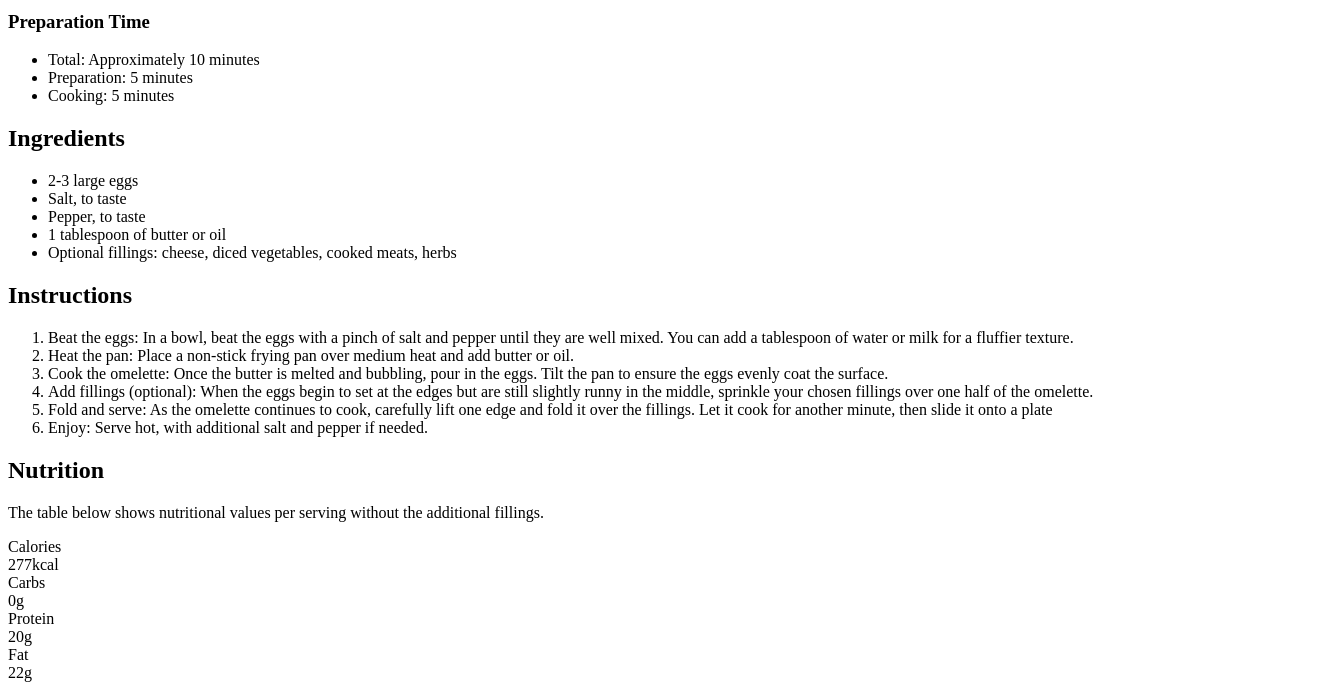
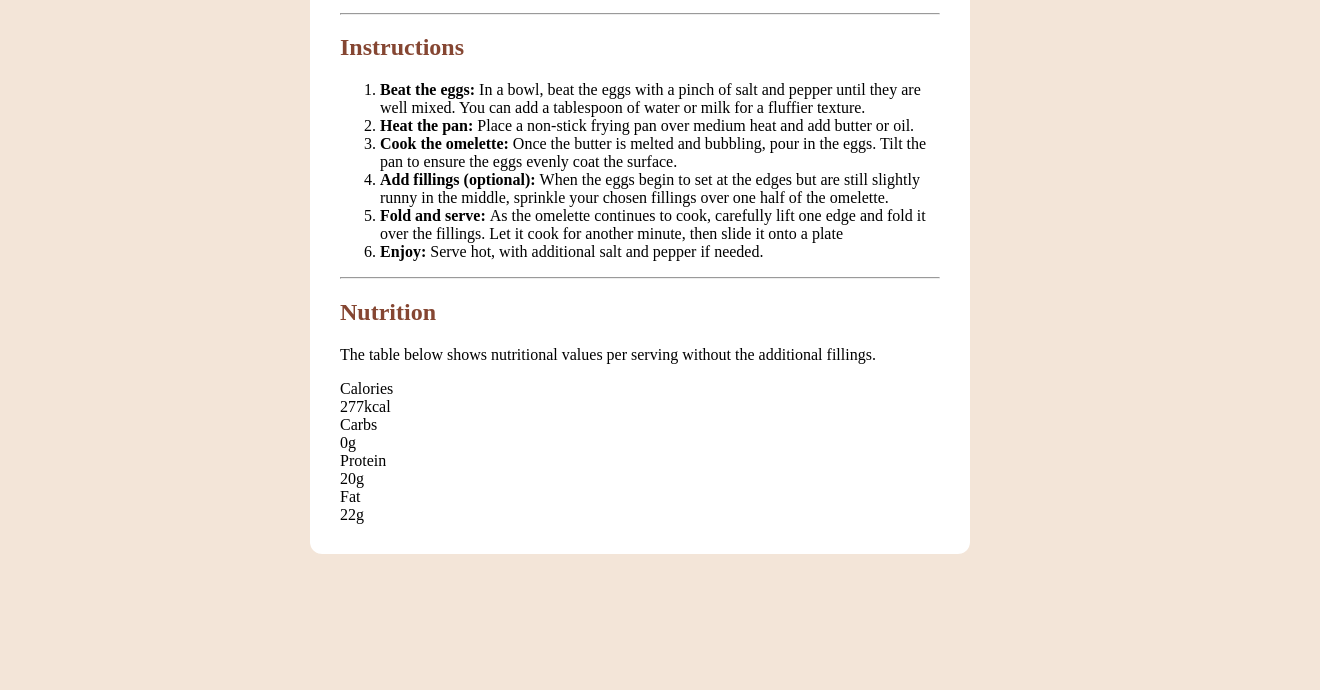
Before and after one commit to jbello-development/recipe-page-main, a plain HTML site: page index.html in a window 1280 px wide. Shown: the part 718-1408 px from the top of the page, 1320 px wide, since content can reach past the window. After the commit the page ends 1292 px from the top, so only its background shows below. Drawn offline with Linux system fonts and the light colour scheme; a web font is replaced by a local one.

Commit message:
css foundation

```diff
--- a/assets/css/style.css
+++ b/assets/css/style.css
@@ -0,0 +1,26 @@
+body {
+    font-family: Young Serif;
+    font-size: 16px;
+    font-weight: 400;
+    background-color: #F3E5D8;
+    margin: 0;
+    padding: 20px;
+}
+
+.container {
+    max-width: 600px;
+    margin: 0 auto;
+    padding: 30px;
+    background-color: #FFFFFF;
+    border-radius: 12px;
+}
+
+.container img {
+    width: 100%;
+    height: auto;
+    border-radius: 8px;
+}
+
+h2 {
+    color: hsl(14, 45%, 36%);
+}
--- a/index.html
+++ b/index.html
@@ -3,18 +3,17 @@
 <head>
   <meta charset="UTF-8">
   <meta name="viewport" content="width=device-width, initial-scale=1.0"> <!-- displays site properly based on user's device -->
-
+  <title>Recipe pages</title>
   <link rel="icon" type="image/png" sizes="32x32" href="./assets/images/favicon-32x32.png">
-
-  <title>Recipe pages</title>
   <link rel="stylesheet" href="./assets/css/style.css">
+  <link rel="stylesheet" href="https://fonts.google.com/specimen/Young+Serif">
 </head>
 <body>
 
   <div class="container">
     <div class="content">
       <div class="header-image">
-        <img src="./assets/images/image-omelette.jpeg" alt="Omelette Image" class="header-image">
+        <img src="./assets/images/image-omelette.jpeg" alt="Omelette Image">
       </div>
       <div class="introduction">
         <h1>  Simple Omelette Recipe</h1>
@@ -23,9 +22,9 @@
       <div class="preparation">
         <h3>Preparation Time</h3>
         <ul>
-          <li>Total: Approximately 10 minutes</li>
-          <li>Preparation: 5 minutes</li>
-          <li>Cooking: 5 minutes</li>
+          <li><b>Approximately</b>  10 minutes</li>
+          <li><b>Preparation:</b> 5 minutes</li>
+          <li><b>Cooking:</b> 5 minutes</li>
         </ul>
       </div>
       <div class="ingredients">
@@ -37,17 +36,19 @@
           <li>1 tablespoon of butter or oil</li>
           <li>Optional fillings: cheese, diced vegetables, cooked meats, herbs</li>
         </ul>
+        <hr />
       </div>
       <div class="instructions">
         <h2>Instructions</h2>
         <ol>
-          <li>Beat the eggs: In a bowl, beat the eggs with a pinch of salt and pepper until they are well mixed. You can add a tablespoon of water or milk for a fluffier texture.</li>
-          <li>Heat the pan: Place a non-stick frying pan over medium heat and add butter or oil.</li>
-          <li>Cook the omelette: Once the butter is melted and bubbling, pour in the eggs. Tilt the pan to ensure the eggs evenly coat the surface.</li>
-          <li>Add fillings (optional): When the eggs begin to set at the edges but are still slightly runny in the middle, sprinkle your chosen fillings over one half of the omelette.</li>
-          <li>Fold and serve: As the omelette continues to cook, carefully lift one edge and fold it over the fillings. Let it cook for another minute, then slide it onto a plate</li>
-          <li>Enjoy: Serve hot, with additional salt and pepper if needed.</li>
+          <li><b>Beat the eggs:</b> In a bowl, beat the eggs with a pinch of salt and pepper until they are well mixed. You can add a tablespoon of water or milk for a fluffier texture.</li>
+          <li><b>Heat the pan: </b>Place a non-stick frying pan over medium heat and add butter or oil.</li>
+          <li><b>Cook the omelette: </b>Once the butter is melted and bubbling, pour in the eggs. Tilt the pan to ensure the eggs evenly coat the surface.</li>
+          <li><b>Add fillings (optional): </b>When the eggs begin to set at the edges but are still slightly runny in the middle, sprinkle your chosen fillings over one half of the omelette.</li>
+          <li><b>Fold and serve: </b>As the omelette continues to cook, carefully lift one edge and fold it over the fillings. Let it cook for another minute, then slide it onto a plate</li>
+          <li><b>Enjoy:</b> Serve hot, with additional salt and pepper if needed.</li>
         </ol>
+        <hr />
       </div>
       <div class="nutrition">
         <h2>Nutrition</h2>
```
